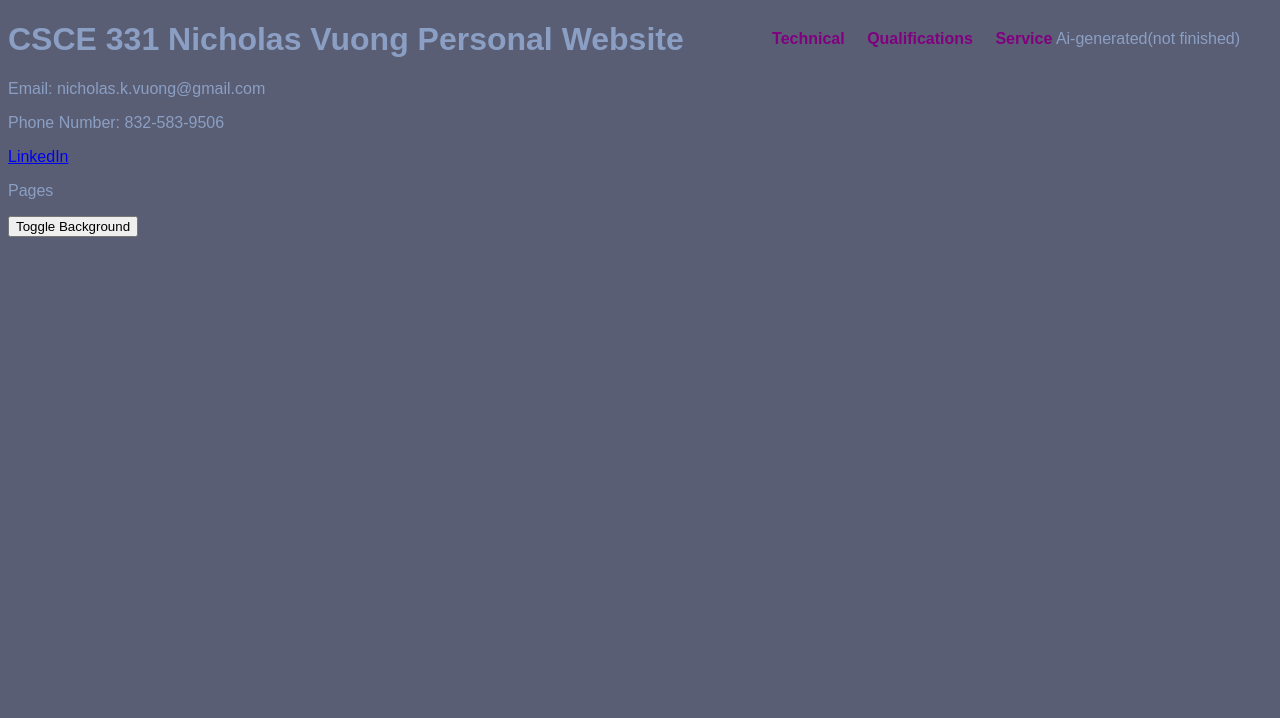
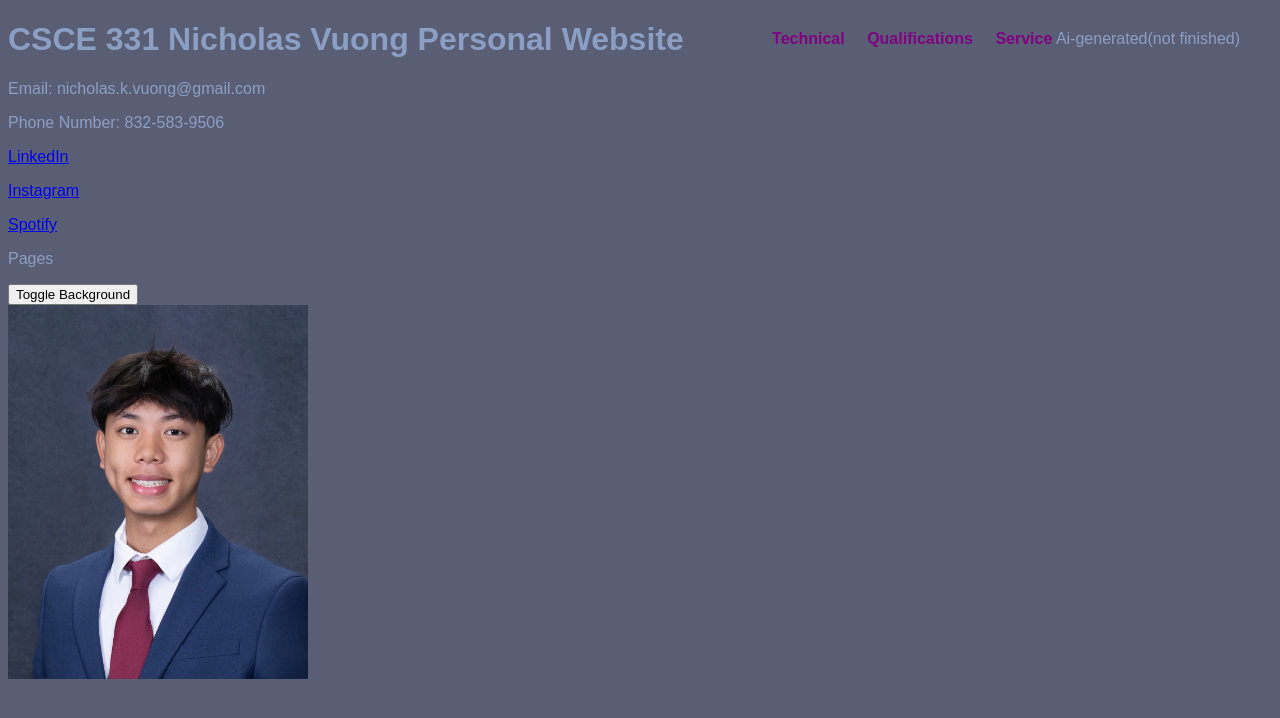
Before and after one commit to CSCE331-Fall2025-900-911/Project1-nicholas_vuong, a plain HTML site: page index.html in a window 1280 px wide. Drawn offline with Linux system fonts and the light colour scheme.

Commit message:
Project 1 Deliverable: Iteration 2nd Style

```diff
--- a/index.html
+++ b/index.html
@@ -11,6 +11,8 @@
     <p>Email: nicholas.k.vuong@gmail.com</p>
     <p>Phone Number: 832-583-9506</p>
     <a href="https://www.linkedin.com/in/nicholas-vuong/">LinkedIn</a>
+    <p><a href="https://www.instagram.com/nick_vuong/">Instagram</a></p>
+    <p><a href="https://open.spotify.com/user/nicholasprime05?si=8ae25354d9d448d1">Spotify</a></p>
     <p>Pages</p>
     <div class="top-right">
 
@@ -22,5 +24,8 @@
 
     <button onclick="toggleBackground()">Toggle Background</button>
         <script src="functions.js"></script>
+    <div>
+        <img style = "width: 300px;"src="imgs/Headshot_Cropped.jpg" alt="Profile Image">
+    </div>
 </body>
 </html>
```
